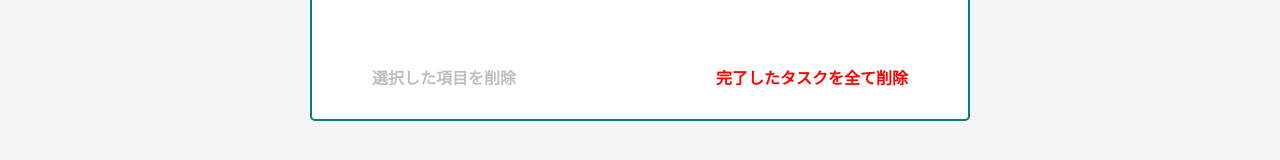
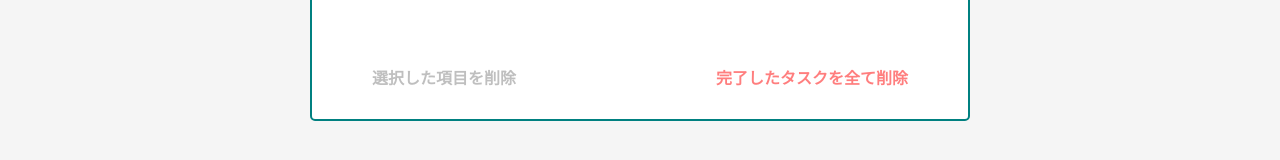
Before and after one commit to wadeen/original-react-todo, a React (Create React App) app: page /todo in a window 1280 px wide. Shown: the part 790-950 px from the top of the page. Built offline with nearby package versions, Linux system fonts and the light colour scheme.

Commit message:
update: select and remove

```diff
--- a/src/components/organisms/Todo/CompleteTask.tsx
+++ b/src/components/organisms/Todo/CompleteTask.tsx
@@ -1,32 +1,69 @@
 /** @jsxImportSource @emotion/react */
 import React from 'react'
 import { css } from '@emotion/react'
+import { useState } from 'react'
 
 type Props = {
   completeText: string[]
+  setCompleteText: any //✋
+  // checked: any //✋
+  // onchange:  any //✋
+  checkedRemoveButton: any //✋
 }
 
-export const CompleteTask: React.FC<Props> = React.memo(({completeText}) => {
+export const CompleteTask: React.FC<Props> = React.memo(
+  ({ completeText, checkedRemoveButton, setCompleteText }) => {
+    // 確認メッセージ後全て削除
+    const allTaskRemove = () => {
+      if (window.confirm('本当に全て削除してもいいですか？')) {
+        setCompleteText([])
+      }
+    }
 
-  // console.log(completeText);
+    // 削除
+    const checkedRemove = () => {
+      const targetCheckbox = [
+        ...document.querySelectorAll('.todoCheckboxLabel'),
+      ]
+      let newTodo: string[] = []
+      // console.log(targetCheckbox)
+      targetCheckbox.map((item: any) => {
+        if (item.querySelector('input').checked === false) {
+          const removeText = item.textContent
+          newTodo = [...newTodo, removeText] //チェック入っていないものだけ取得
+        }
+        console.log((item.querySelector('input').checked = false)) //削除後全てチェック外す
+        setCompleteText(newTodo)
+      })
+    }
 
     return (
       <div css={completeTask}>
         <h3>完了したタスク</h3>
         <ul>
-      {completeText.map((todo) => (
-        <li><input type="checkbox" id="1"/><label htmlFor='1'>{todo}</label></li>
+          {completeText.map((todo: string, index: any) => (
+            <>
+              <li key={index}>
+                <label className={'todoCheckboxLabel'}>
+                  <input type="checkbox" className={'checkbox'} />
+                  {todo}
+                </label>
+              </li>
+            </>
           ))}
-        {/* <li><input type="checkbox" id="2"/><label htmlFor='2'>プログラミング学習</label></li>
-        <li><input type="checkbox" id="3"/><label htmlFor='3'>筋トレをする</label></li> */}
         </ul>
         <div css={remove}>
-        <button disabled={true}>選択した項目を削除</button>
-        <button>完了したタスクを全て削除</button>
+          <button disabled={checkedRemoveButton} onClick={checkedRemove}>
+            選択した項目を削除
+          </button>
+          <button disabled={checkedRemoveButton} onClick={allTaskRemove}>
+            完了したタスクを全て削除
+          </button>
         </div>
       </div>
     )
-})
+  }
+)
 
 const completeTask = css`
   border: 2px solid teal;
@@ -59,7 +96,6 @@ const completeTask = css`
   }
 `
 
-
 const remove = css`
   display: flex;
   align-items: center;
@@ -74,8 +110,7 @@ const remove = css`
       color: red;
     }
     &:disabled {
-      opacity: .5;
+      opacity: 0.5;
     }
   }
-
-`;
+`
--- a/src/components/pages/Todo.tsx
+++ b/src/components/pages/Todo.tsx
@@ -2,7 +2,7 @@
 import React from 'react'
 import { css } from '@emotion/react'
 import { Head } from '../organisms/Head'
-import { useState } from 'react'
+import { useState, useEffect } from 'react'
 
 import { ToastContainer, toast } from 'react-toastify'
 import 'react-toastify/dist/ReactToastify.css'
@@ -10,11 +10,10 @@ import { TodoInputForm } from '../molecules/Todo/TodoInputForm'
 import { InCompleteTask } from '../organisms/Todo/InCompleteTask'
 import { Spacer } from '../atoms/spacer/Spacer'
 import { CompleteTask } from '../organisms/Todo/CompleteTask'
-import { v4 as uuidv4 } from 'uuid'
 
 export const Todo: React.FC = React.memo(() => {
   // 入力ボタンの制御
-  const [inputButtonDisabled, setInputButtonDisabled] = useState(true)
+  const [inputButtonDisabled, setInputButtonDisabled] = useState(false)
   // 入力したテキスト
   const [inputText, setInputText] = useState<any>()
   // 未完了テキスト(入力ボタン押下して確定したテキスト)
@@ -29,7 +28,7 @@ export const Todo: React.FC = React.memo(() => {
   // 入力ボタン押下
   const onClickInutAdd = () => {
     if (inputText == '') return
-    setInputButtonDisabled(false)
+    setInputButtonDisabled(true)
     setInCompleteText([...inCompleteText, inputText])
     setInputText('')
   }
@@ -53,7 +52,11 @@ export const Todo: React.FC = React.memo(() => {
           setCompleteText={setCompleteText}
         />
         <Spacer size={60} />
-        <CompleteTask completeText={completeText} />
+        <CompleteTask
+          completeText={completeText}
+          checkedRemoveButton={completeText.length === 0}
+          setCompleteText={setCompleteText}
+        />
       </div>
       <ToastContainer />
     </>
--- a/tsconfig.json
+++ b/tsconfig.json
@@ -1,7 +1,7 @@
 {
   "compilerOptions": {
     "target": "es6",
-    "lib": ["dom", "dom.iterable", "esnext"],
+    "lib": ["es6", "dom", "dom.iterable", "esnext"],
     "allowJs": true,
     "skipLibCheck": true,
     "esModuleInterop": true,
```
Lines whose indentation alone changed are shown as unchanged.
